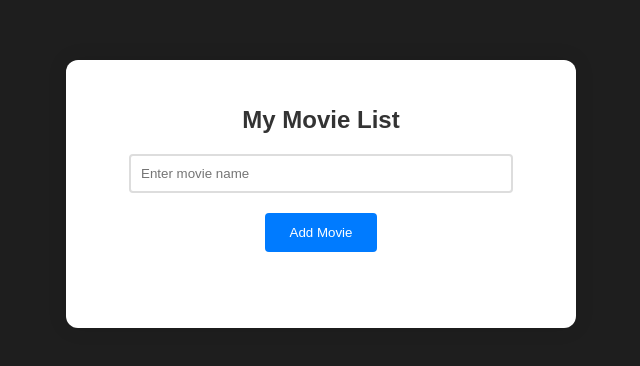
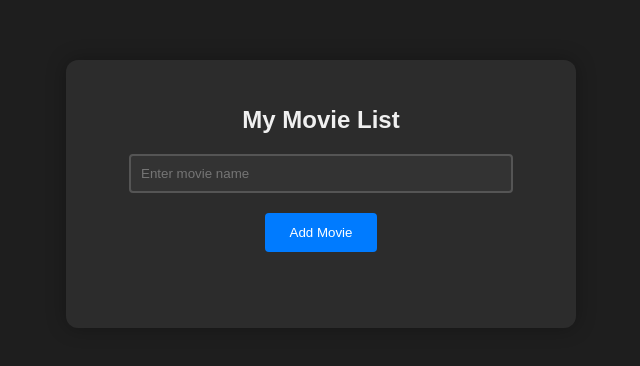
Before and after one commit to VadymMakohon/Movie-list-API, a plain HTML site: page index.html in a window 1280 px wide. Shown: the part 206-572 px from the top of the page, without its empty margins (319-959 px from the left). Drawn offline with Linux system fonts and the light colour scheme.

Commit message:
added some more style to the page

```diff
--- a/styles.css
+++ b/styles.css
@@ -1,6 +1,7 @@
 body {
     font-family: Arial, sans-serif;
     background-color: #1e1e1e;
+    color: #f0f0f0;
     display: flex;
     justify-content: center;
     align-items: center;
@@ -9,10 +10,10 @@ body {
 }
 
 .container {
-    background-color: #fff;
+    background-color: #2c2c2c;
     padding: 30px;
     border-radius: 12px;
-    box-shadow: 0 0 20px rgba(0, 0, 0, 0.1);
+    box-shadow: 0 0 20px rgba(0, 0, 0, 0.3);
     width: 450px; /* Increased width */
     text-align: center;
     transition: transform 0.3s, box-shadow 0.3s;
@@ -20,27 +21,30 @@ body {
 
 .container:hover {
     transform: translateY(-10px);
-    box-shadow: 0 0 30px rgba(0, 0, 0, 0.2);
+    box-shadow: 0 0 30px rgba(0, 0, 0, 0.5);
 }
 
 h1 {
     font-size: 24px;
     margin-bottom: 20px;
-    color: #333;
+    color: #f0f0f0;
 }
 
 #movieInput {
     width: 80%;
     padding: 10px;
     margin-bottom: 20px; /* Increased margin */
-    border: 2px solid #ddd;
+    border: 2px solid #555;
     border-radius: 4px;
+    background-color: #333;
+    color: #f0f0f0;
     transition: border-color 0.3s;
 }
 
 #movieInput:focus {
     border-color: #007BFF;
     outline: none;
+    background-color: #444;
 }
 
 #addMovieBtn {
@@ -64,7 +68,7 @@ h1 {
 }
 
 #movieList li {
-    background-color: #e0e0e0;
+    background-color: #3a3a3a;
     margin: 15px 0; /* Increased margin */
     padding: 15px;
     display: flex;
@@ -76,7 +80,7 @@ h1 {
 }
 
 #movieList li:hover {
-    background-color: #d4d4d4;
+    background-color: #4a4a4a;
     transform: scale(1.02);
 }
 
@@ -91,7 +95,7 @@ h1 {
     font-size: 18px;
     flex: 1;
     text-align: left;
-    color: #333;
+    color: #f0f0f0;
 }
 
 .removeBtn {
```
